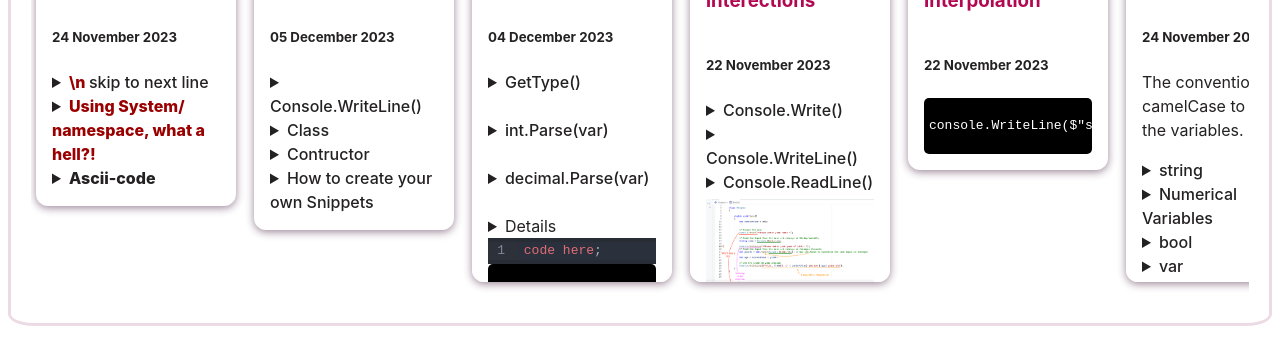
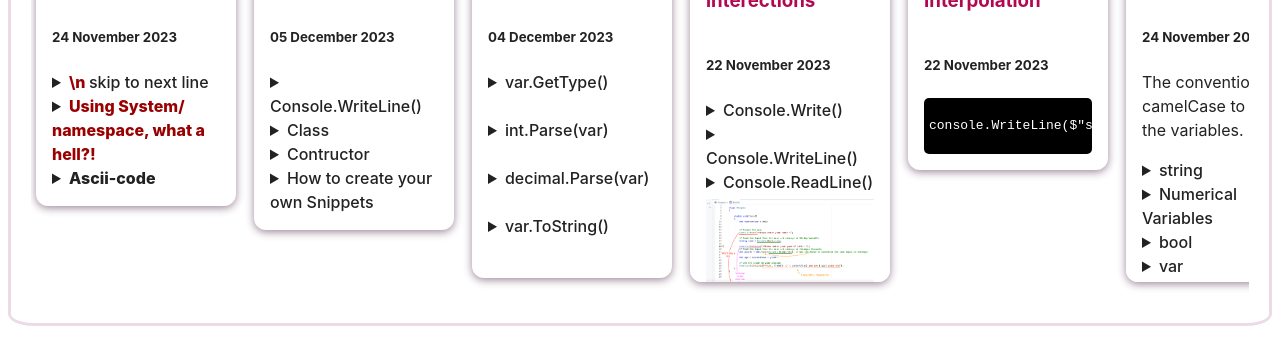
Before and after one commit to MarciaSatie/MemoMingleTSX, a React (Vite) app: page / in a window 1280 px wide. Shown: the part 612-952 px from the top of the page. Built offline with nearby package versions, Linux system fonts and the light colour scheme.

Commit message:
Adding ToString information

```diff
--- a/src/CardContent/CSharp/Contents/UsefulMethods/UsefulMethods.tsx
+++ b/src/CardContent/CSharp/Contents/UsefulMethods/UsefulMethods.tsx
@@ -19,7 +19,7 @@ function TextContent() {
   return (
     <>
       <details>
-        <summary>GetType()</summary>
+        <summary>var.GetType()</summary>
         <CodeMirror
           value={`int age = 38;
 Console.WriteLine(age.GetType());
@@ -59,20 +59,21 @@ Console.WriteLine(result.GetType());
         />
       </details>
       <br></br>
-      <details></details>
+      <details>
+        <summary>var.ToString()</summary>
+        <p> It converts an object to its string representation</p>
         <CodeMirror
-        value={`code here;`}
+          value={`int initialValue = 123 // number;
+var result = initialValue.ToString();
+Console.WriteLine(result.GetType());
+//System.String`}
           height="50%"
           theme="dark"
           extensions={[javascript({ jsx: true })]}
           // onChange={onChange}
         />
-      {/* Detail template */}
-      <div className="codeStyle">
-        <pre>
-          <code>console.log('string $&#123; variable &#125; ')</code>
-        </pre>
-      </div>
+      </details>
+      <br></br>
     </>
   );
 }
```
Lines whose indentation alone changed are shown as unchanged.
